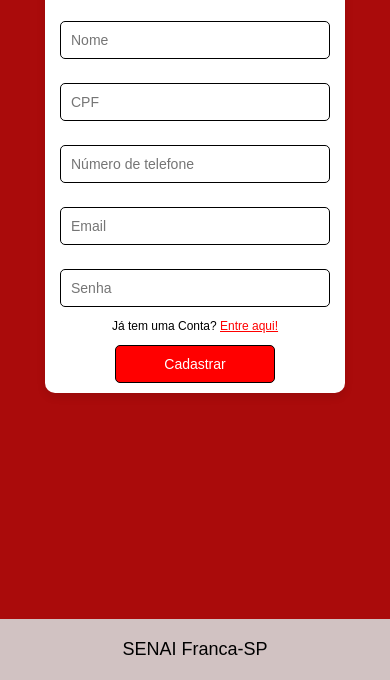
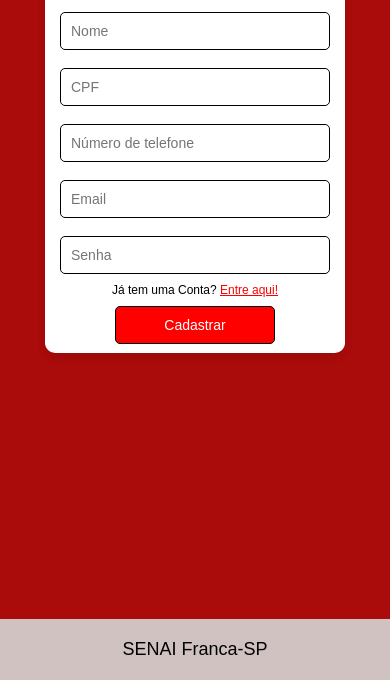
Before and after one commit to m1guelzin/myProject-senai, a plain HTML site: page html/cadastro.html in a window 390 px wide. Shown: the part 164-844 px from the top of the page. Drawn offline with Linux system fonts and the light colour scheme.

Commit message:
Responsive

```diff
--- a/html/style.css
+++ b/html/style.css
@@ -246,7 +246,7 @@ footer {
     border-radius: 10px; /* Bordas arredondadas */
     box-shadow: 0 4px 8px rgba(0, 0, 0, 0.1); /* Sombra ao redor do bloco */
     max-width: 300px; /* Largura fixa do bloco */
-    height: 480px;
+    height: 440px;
     text-align: center; /* Alinha o texto ao centro */
     position: relative;
     margin: 15px auto;
@@ -263,7 +263,7 @@ footer {
 .cadastro-bloco form {
     display: flex; /* Layout flexível para os inputs */
     flex-direction: column; /* Organiza os inputs em coluna */
-    gap: 12px; /* Espaçamento entre os inputs */
+    gap: 9px; /* Espaçamento entre os inputs */
 }
 
 /* Estilos para os campos de input (nome, CPF, etc.) */
```
